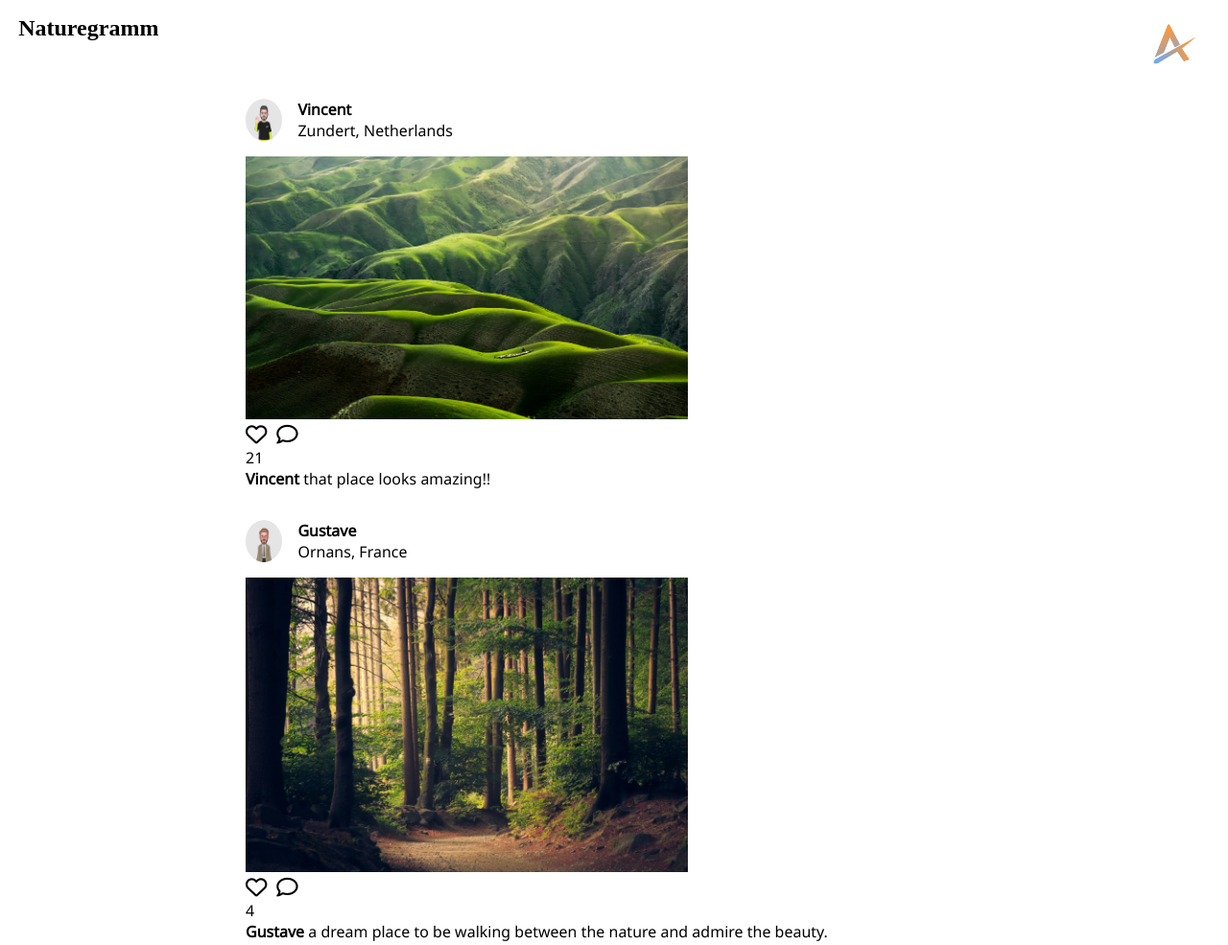
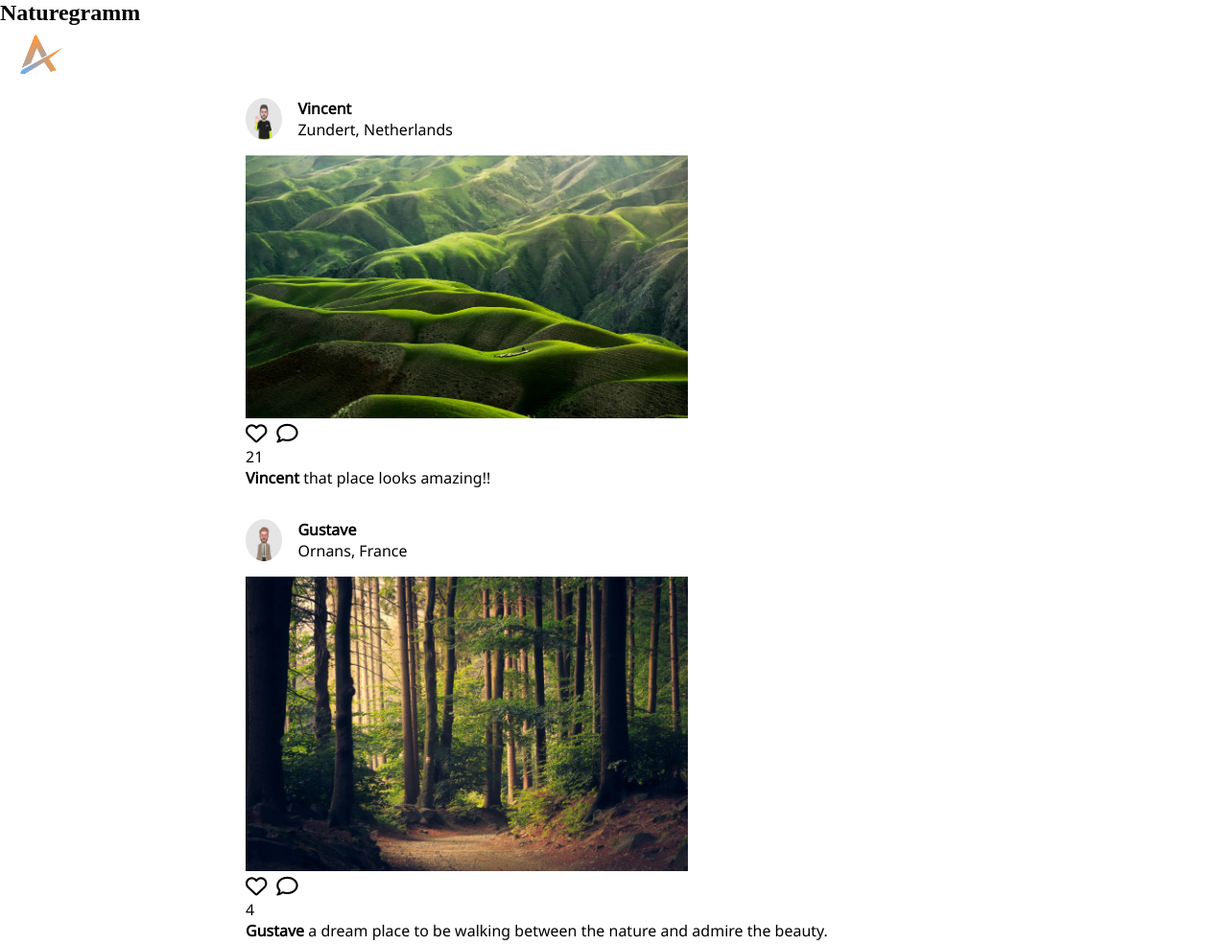
Before and after one commit to Ayush1M/Naturegramm, a plain HTML site: page index.html in a window 1280 px wide. Shown: the top 985 px of the page at 96% size. Drawn offline with Linux system fonts and the light colour scheme.

Commit message:
update in header.

```diff
--- a/index.html
+++ b/index.html
@@ -14,7 +14,7 @@
     <link rel="stylesheet" href="https://cdnjs.cloudflare.com/ajax/libs/font-awesome/6.3.0/css/all.min.css" integrity="sha512-SzlrxWUlpfuzQ+pcUCosxcglQRNAq/DZjVsC0lE40xsADsfeQoEypE+enwcOiGjk/bSuGGKHEyjSoQ1zVisanQ==" crossorigin="anonymous" referrerpolicy="no-referrer" />
 </head>
 <body>
-    <header class="header-container">
+    <header>
         <h2 class="title">Naturegramm</h2>
         <img src="images/logo.png" alt="logo of the person" class="logo-img">
     </header>
```
